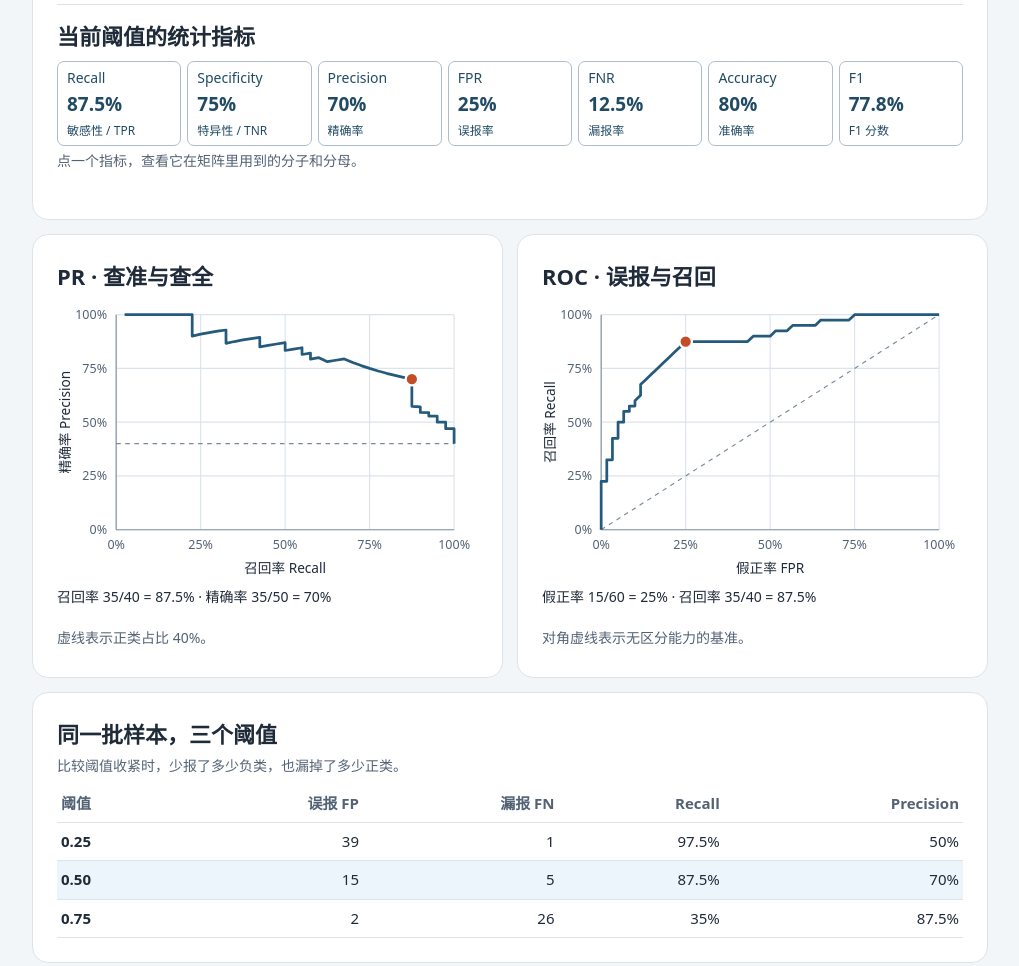
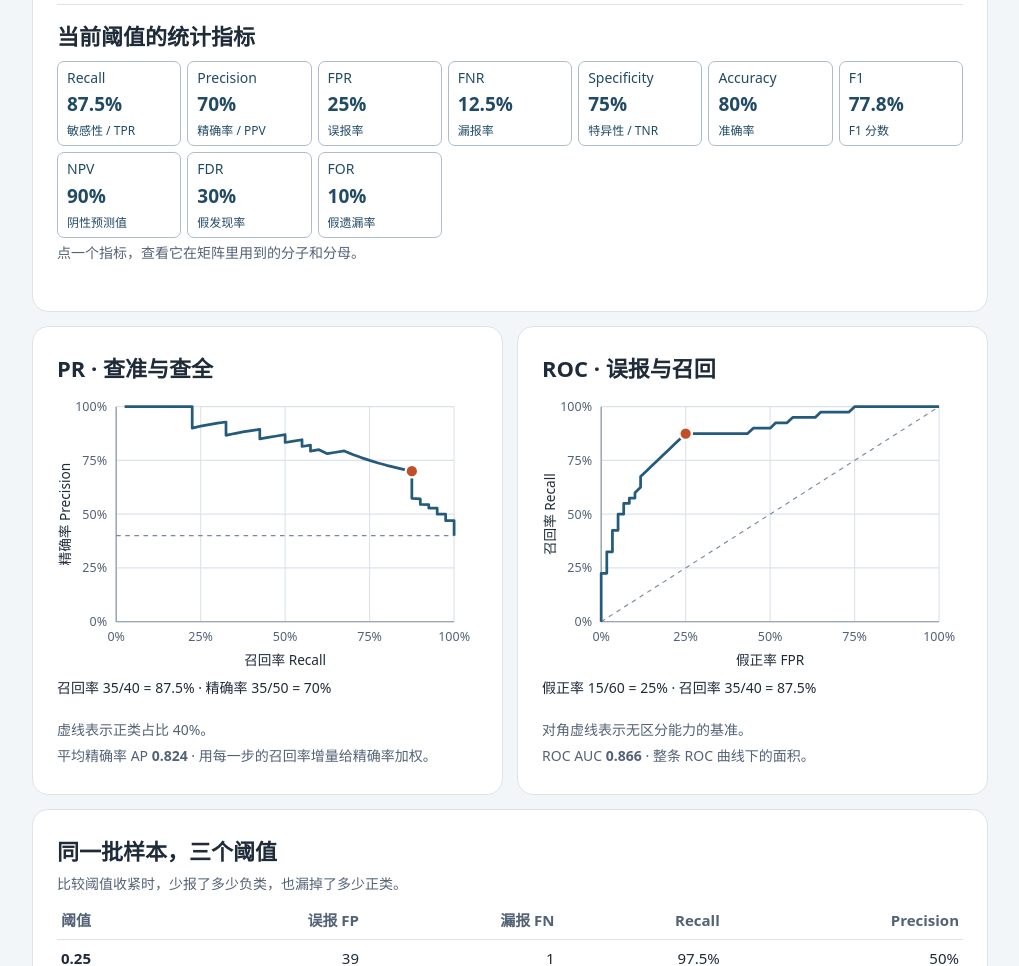
Before and after one commit to randomatom/visual-notes, a plain HTML site: page machine-learning/confusion-matrix/index.html in a window 1280 px wide. Shown: the part 880-1846 px from the top of the page, without its empty margins (130-1149 px from the left). Drawn offline with Linux system fonts and the light colour scheme.

Commit message:
Restore metric order and add predictive and curve metrics

```diff
--- a/machine-learning/confusion-matrix/index.html
+++ b/machine-learning/confusion-matrix/index.html
@@ -239,6 +239,7 @@
         <figcaption id="pr-reading" class="metric-readout"></figcaption>
       </figure>
       <p class="note">虚线表示正类占比 40%。</p>
+      <p class="note">平均精确率 AP <strong id="pr-ap"></strong> · 用每一步的召回率增量给精确率加权。</p>
     </section>
     <section class="card chart-card" aria-labelledby="roc-heading">
       <h2 id="roc-heading">ROC · 误报与召回</h2>
@@ -247,6 +248,7 @@
         <figcaption id="roc-reading" class="metric-readout"></figcaption>
       </figure>
       <p class="note">对角虚线表示无区分能力的基准。</p>
+      <p class="note">ROC AUC <strong id="roc-auc"></strong> · 整条 ROC 曲线下的面积。</p>
     </section>
   </div>
   <div class="experiments">
@@ -303,12 +305,15 @@
   const names = { TP: '命中', FP: '误报', FN: '漏报', TN: '正确排除' };
   const metrics = {
     recall: { label: 'Recall', name: '敏感性 / TPR', numerator: ['TP'], rest: ['FN'], formula: 'TP / (TP + FN)', reference: '在事实正类里看正确检出，敏感性也叫召回率' },
-    specificity: { label: 'Specificity', name: '特异性 / TNR', numerator: ['TN'], rest: ['FP'], formula: 'TN / (TN + FP)', reference: '在事实负类里看正确排除' },
-    precision: { label: 'Precision', name: '精确率', numerator: ['TP'], rest: ['FP'], formula: 'TP / (TP + FP)', reference: '从预测正类出发，问有多少确实为正' },
+    precision: { label: 'Precision', name: '精确率 / PPV', numerator: ['TP'], rest: ['FP'], formula: 'TP / (TP + FP)', reference: '从预测正类出发，问有多少确实为正' },
     falsePositiveRate: { label: 'FPR', name: '误报率', numerator: ['FP'], rest: ['TN'], formula: 'FP / (FP + TN)', reference: '在事实负类里看误报' },
     falseNegativeRate: { label: 'FNR', name: '漏报率', numerator: ['FN'], rest: ['TP'], formula: 'FN / (TP + FN)', reference: '在事实正类里看漏报' },
+    specificity: { label: 'Specificity', name: '特异性 / TNR', numerator: ['TN'], rest: ['FP'], formula: 'TN / (TN + FP)', reference: '在事实负类里看正确排除' },
     accuracy: { label: 'Accuracy', name: '准确率', numerator: ['TP', 'TN'], rest: ['FP', 'FN'], formula: '(TP + TN) / 全部', reference: '在全部样本里看判对了多少' },
-    f1: { label: 'F1', name: 'F1 分数', numerator: ['TP', 'TP'], rest: ['FP', 'FN'], formula: '2×TP / (2×TP + FP + FN)', reference: '精确率与召回率的调和平均，式中 TP 计两次' }
+    f1: { label: 'F1', name: 'F1 分数', numerator: ['TP', 'TP'], rest: ['FP', 'FN'], formula: '2×TP / (2×TP + FP + FN)', reference: '精确率与召回率的调和平均，式中 TP 计两次' },
+    negativePredictiveValue: { label: 'NPV', name: '阴性预测值', numerator: ['TN'], rest: ['FN'], formula: 'TN / (TN + FN)', reference: '在预测负类里看有多少确实为负' },
+    falseDiscoveryRate: { label: 'FDR', name: '假发现率', numerator: ['FP'], rest: ['TP'], formula: 'FP / (TP + FP)', reference: '在预测正类里看误报，等于 1 − Precision' },
+    falseOmissionRate: { label: 'FOR', name: '假遗漏率', numerator: ['FN'], rest: ['TN'], formula: 'FN / (TN + FN)', reference: '在预测负类里看漏报，等于 1 − NPV' }
   };
   const metricGrid = document.querySelector('#metric-grid');
   metricGrid.innerHTML = Object.entries(metrics).map(([key, metric]) =>
@@ -446,25 +451,33 @@
       <text x="${x(value)}" y="218" text-anchor="middle" class="chart-tick">${percent(value)}</text>
       <text x="44" y="${y(value) + 4}" text-anchor="end" class="chart-tick">${percent(value)}</text>
     `).join('');
-    const points = measurements.slice().reverse().map(coordinates)
-      .filter(([, vertical]) => vertical !== null)
-      .map(([horizontal, vertical]) => `${x(horizontal)},${y(vertical)}`);
+    const points = measurements.slice().reverse().map(coordinates).filter(([, vertical]) => vertical !== null);
+    const plotPoints = points.map(([horizontal, vertical]) => `${x(horizontal)},${y(vertical)}`);
     const [start, end] = baseline;
     svg.innerHTML = `${grid}
       ${line(x(0), y(0), x(1), y(0), 'axis')}
       ${line(x(0), y(0), x(0), y(1), 'axis')}
       ${line(x(0), y(start), x(1), y(end), 'baseline')}
-      <polyline class="curve" points="${points.join(' ')}"/>
+      <polyline class="curve" points="${plotPoints.join(' ')}"/>
       <circle class="point" r="5.5"><title></title></circle>
       <text x="${x(.5)}" y="239" text-anchor="middle" class="chart-label">${xLabel}</text>
       <text transform="translate(11 ${y(.5)}) rotate(-90)" text-anchor="middle" class="chart-label">${yLabel}</text>`;
-    return { point: svg.querySelector('.point'), coordinates };
+    return { point: svg.querySelector('.point'), coordinates, points };
+  }
+
+  function curveArea(points, segmentHeight) {
+    return points.reduce((area, [horizontal, vertical], index) => {
+      const [previousX, previousY] = points[index - 1] ?? [0, 0];
+      return area + (horizontal - previousX) * segmentHeight(previousY, vertical);
+    }, 0);
   }
 
   const pr = buildChart('pr', '召回率 Recall', '精确率 Precision',
     values => [metricValue(values, 'recall'), metricValue(values, 'precision')], [.4, .4]);
   const roc = buildChart('roc', '假正率 FPR', '召回率 Recall',
     values => [metricValue(values, 'falsePositiveRate'), metricValue(values, 'recall')], [0, 1]);
+  document.getElementById('pr-ap').textContent = curveArea(pr.points, (_previous, precision) => precision).toFixed(3);
+  document.getElementById('roc-auc').textContent = curveArea(roc.points, (previous, current) => (previous + current) / 2).toFixed(3);
 
   const thresholdComparison = document.querySelector('#threshold-comparison');
   thresholdComparison.innerHTML = presets.map(button => {
```
